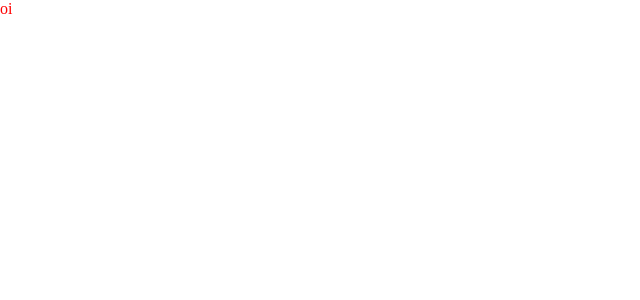
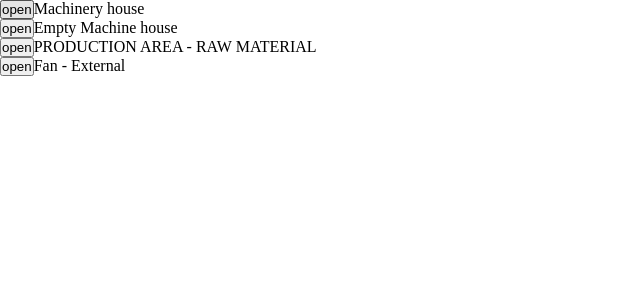
Before and after one commit to ykurebayashi/Tractian-TreeView-FE-Challenge, a React (Vite) app: page / in a window 1280 px wide. Shown: the top 300 px of the page, without its empty margins (0-640 px from the left). Built offline with nearby package versions, Linux system fonts and the light colour scheme.

Commit message:
feat: add initial TreeView structure with mock data

```diff
--- a/src/App.tsx
+++ b/src/App.tsx
@@ -1,11 +1,95 @@
-import styled from "styled-components";
+import { TreeView } from "./components/TreeView";
+import { NodeType } from "./components/TreeView/types";
+
+const MockData: NodeType[] = [
+  {
+    id: "656733b1664c41001e91d9ed",
+    name: "Machinery house",
+    type: "location",
+    children: [
+      {
+        id: "656734448eb037001e474a62",
+        name: "Fan H12D",
+        type: "asset",
+        children: [],
+      },
+      {
+        id: "656734968eb037001e474d5a",
+        name: "Motors H12D",
+        type: "asset",
+        children: [
+          {
+            id: "6567340c1f4664001f29622e",
+            name: "Motor H12D- Stage 1",
+            type: "component",
+            children: [],
+          },
+          {
+            id: "6567340c664c41001e91dceb",
+            name: "Motor H12D-Stage 2",
+            type: "component",
+            children: [],
+          },
+          {
+            id: "656733921f4664001f295e9b",
+            name: "Motor H12D-Stage 3",
+            type: "component",
+            children: [],
+          },
+        ],
+      },
+    ],
+  },
+  {
+    id: "656733611f4664001f295dd0",
+    name: "Empty Machine house",
+    type: "location",
+    children: [],
+  },
+  {
+    id: "65674204664c41001e91ecb4",
+    name: "PRODUCTION AREA - RAW MATERIAL",
+    type: "location",
+    children: [
+      {
+        id: "656a07b3f2d4a1001e2144bf",
+        name: "CHARCOAL STORAGE SECTOR",
+        type: "location",
+        children: [
+          {
+            id: "656a07bbf2d4a1001e2144c2",
+            name: "CONVEYOR BELT ASSEMBLY",
+            type: "asset",
+            children: [
+              {
+                id: "656a07c3f2d4a1001e2144c5",
+                name: "MOTOR TC01 COAL UNLOADING AF02",
+                type: "asset",
+                children: [
+                  {
+                    id: "656a07cdc50ec9001e84167b",
+                    name: "MOTOR RT COAL AF01",
+                    type: "component",
+                    children: [],
+                  },
+                ],
+              },
+            ],
+          },
+        ],
+      },
+    ],
+  },
+  {
+    id: "656734821f4664001f296973",
+    name: "Fan - External",
+    type: "component",
+    children: [],
+  },
+];
 
 function App() {
-  return <StyledP>oi</StyledP>;
+  return <TreeView data={MockData} />;
 }
 
-const StyledP = styled.p`
-  color: red;
-`;
-
 export default App;
--- /dev/null
+++ b/src/components/TreeView/TreeNode/index.tsx
@@ -0,0 +1,18 @@
+import { useState } from "react";
+import { NodeType } from "../types";
+import { TreeView } from "..";
+
+export const TreeNode = ({ node }: { node: NodeType }) => {
+  const [isOpen, setIsOpen] = useState(false);
+  const toggleNode = () => setIsOpen(!isOpen);
+
+  return (
+    <div>
+      {node.children && (
+        <button onClick={toggleNode}>{isOpen ? "close" : "open"}</button>
+      )}
+      <span>{node.name}</span>
+      {isOpen && <TreeView data={node?.children} />}
+    </div>
+  );
+};
--- /dev/null
+++ b/src/components/TreeView/index.tsx
@@ -0,0 +1,12 @@
+import { TreeNode } from "./TreeNode";
+import { NodeType } from "./types";
+
+export const TreeView = ({ data }: { data: NodeType[] }) => {
+  return (
+    <div>
+      {data.map((node) => (
+        <TreeNode key={node.id} node={node} />
+      ))}
+    </div>
+  );
+};
--- /dev/null
+++ b/src/components/TreeView/types.ts
@@ -0,0 +1,6 @@
+export type NodeType = {
+    id: string;
+    name: string;
+    type: string;
+    children: NodeType[];
+  };
```
